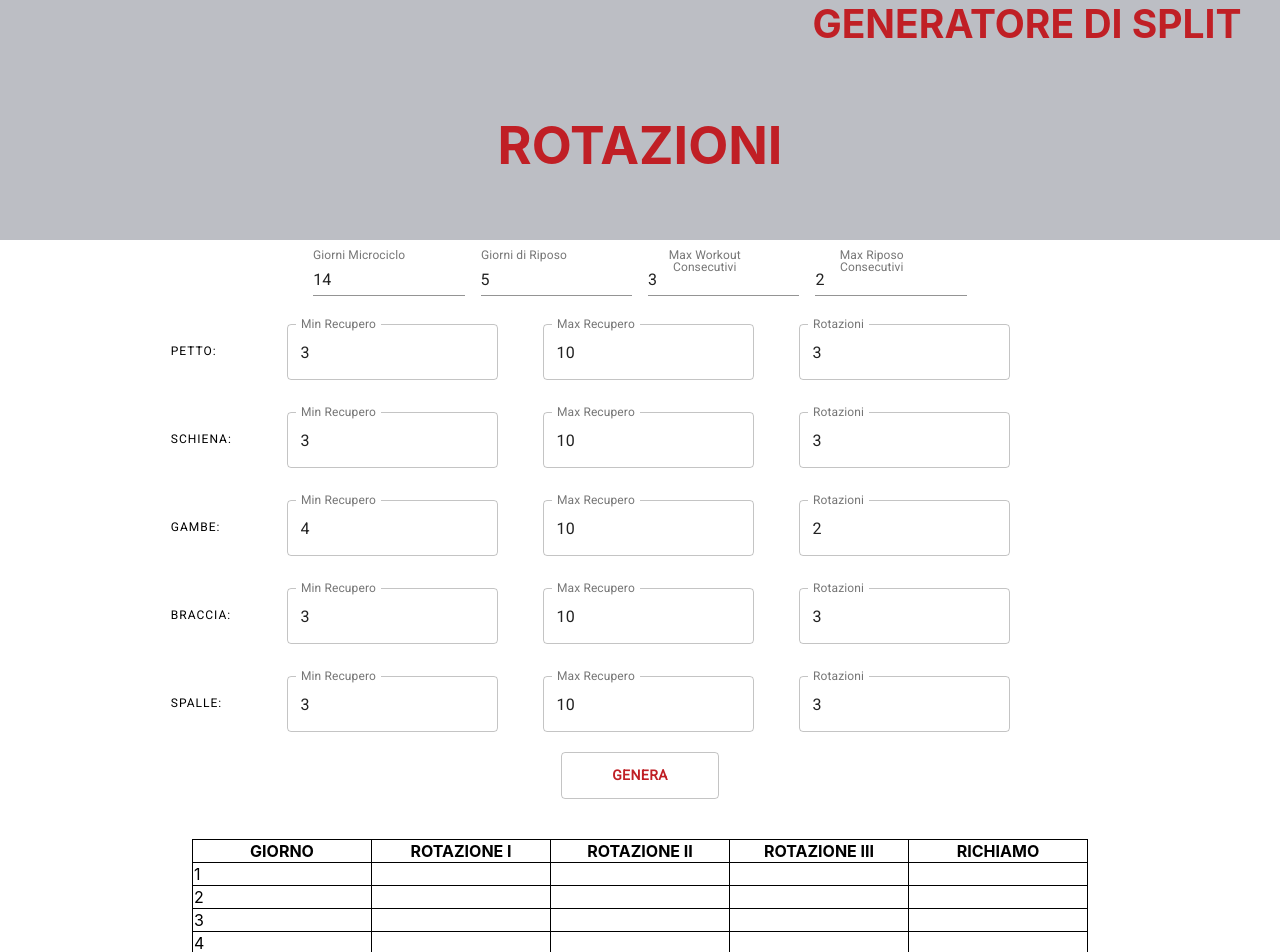
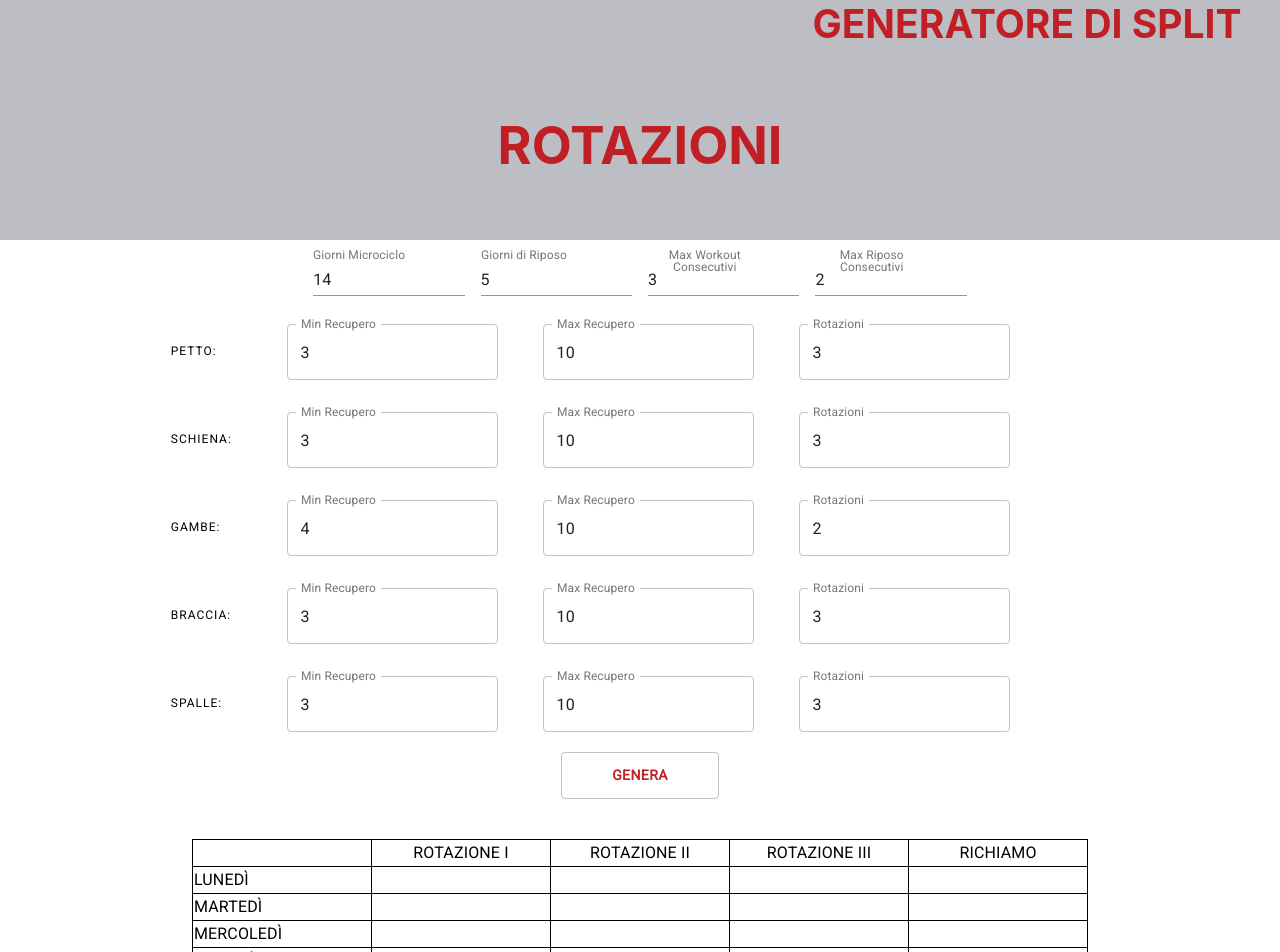
Before and after one commit to crybot/Rotazioni, a React (Create React App) app in the folder webapp/: page / in a window 1280 px wide. Shown: the top 952 px of the page. Built offline with nearby package versions, Linux system fonts and the light colour scheme.

Commit message:
Add italian localization for days of the week
- Use <Typography> to render the table's text

```diff
--- a/webapp/src/Form.js
+++ b/webapp/src/Form.js
@@ -37,12 +37,27 @@ const defaultState = {
 }
 
 function SplitTable(props) {
+
+  function weekday(n) {
+    return {0: 'LUNEDÌ', 1: 'MARTEDÌ', 2: 'MERCOLEDÌ',
+      3: 'GIOVEDÌ', 4: 'VENERDÌ', 5: 'SABATO',
+      6: 'DOMENICA'}[(n-1) % 7]
+  }
+
   const numbers = Array.from({length:props.days},(v,k)=>k+1)
   const split = props.split
   const rows = numbers.map((n) =>
     <tr key={n.toString()}>
-      <td align="left"> {n} </td>
-      <td> {split && n <= split.length ? split[n-1].join(' & ') : ''} </td>
+      <td align="left">
+        <Typography>
+          {weekday(n)}
+        </Typography>
+      </td>
+      <td>
+        <Typography>
+          {split && n <= split.length ? split[n-1].join(' & ') : ''}
+        </Typography>
+      </td>
       <td> </td>
       <td> </td>
       <td> </td>
@@ -52,11 +67,27 @@ function SplitTable(props) {
   return (
     <table align="center">
       <tr>
-        <th> GIORNO </th>
-        <th> ROTAZIONE I </th>
-        <th> ROTAZIONE II </th>
-        <th> ROTAZIONE III </th>
-        <th> RICHIAMO </th>
+        <th> </th>
+        <th>
+          <Typography>
+            ROTAZIONE I
+          </Typography>
+        </th>
+        <th>
+          <Typography>
+            ROTAZIONE II
+          </Typography>
+        </th>
+        <th>
+          <Typography>
+            ROTAZIONE III
+          </Typography>
+        </th>
+        <th>
+          <Typography>
+            RICHIAMO
+          </Typography>
+        </th>
       </tr>
       {rows}
     </table>
```
